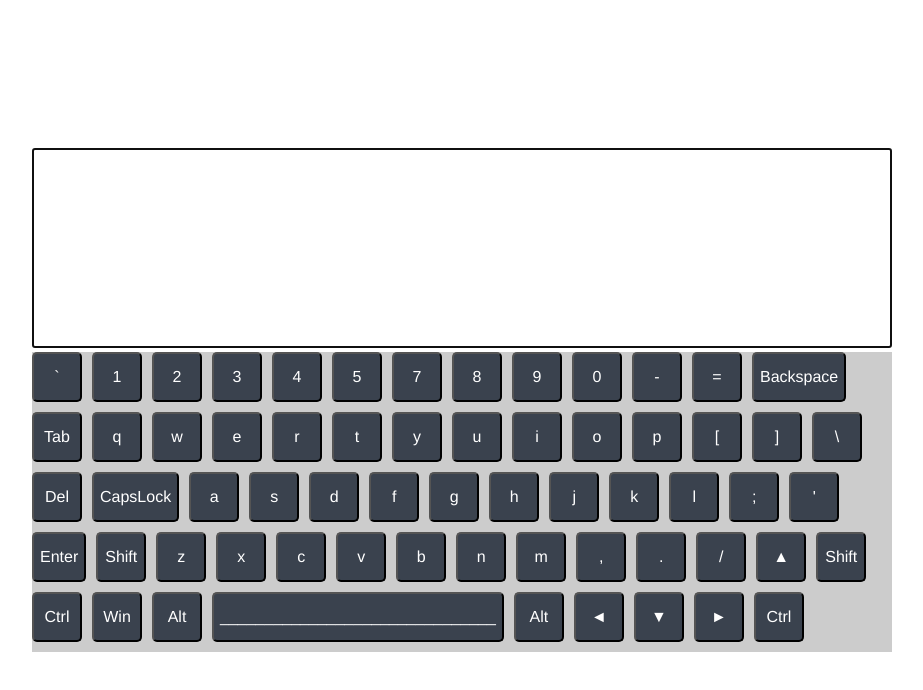
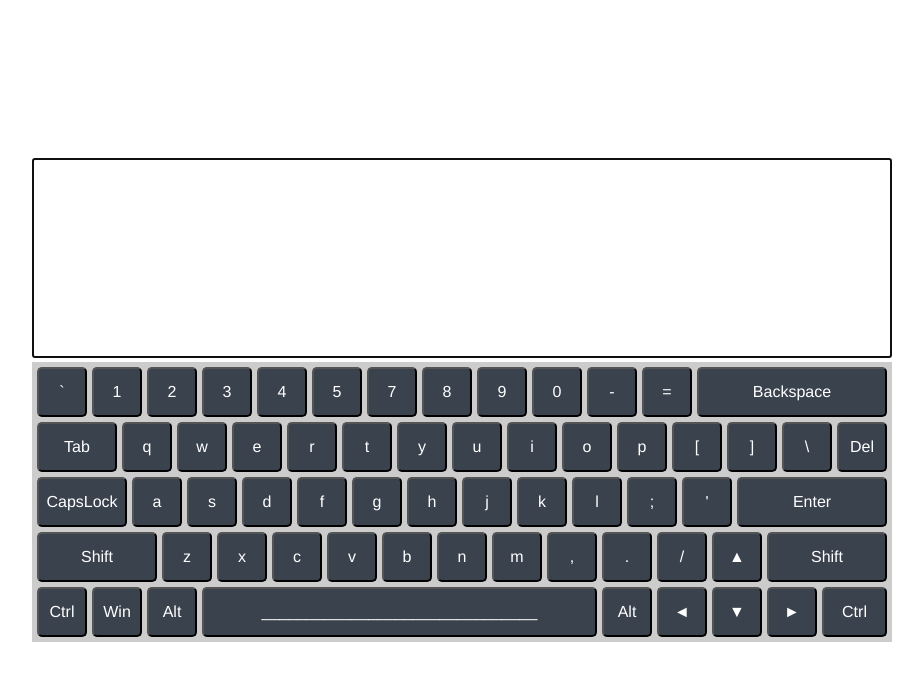
Before and after one commit to bendevman/virtual-keyboard, a website built with webpack: page src/index.html in a window 1280 px wide. Shown: the whole page, without its empty margins (178-1101 px from the left). Built offline with nearby package versions, Linux system fonts and the light colour scheme.

Commit message:
feat: add capsLock,shifting of keys & some styling

```diff
--- a/src/components/app/app.js
+++ b/src/components/app/app.js
@@ -15,11 +15,25 @@ export default class App {
     const { keyboard } = keyboardObj;
     this.app.appendChild(keyboard);
     const buttons = keyboard.querySelectorAll('.key__button');
+    const letters = keyboard.querySelectorAll('[data-key-code*="Key"]');
     let capsMode = false;
 
+    function keyActivator(btns, shift = false) {
+      btns.forEach((btn) => {
+        const btnValus = btn.querySelectorAll('.key__value');
+        btnValus.forEach((value) => {
+          value.classList.remove('key__value_active');
+        });
+        if (shift) {
+          btn.querySelector('.key__value-en-shift').classList.add('key__value_active');
+        } else {
+          btn.querySelector('.key__value-en-default').classList.add('key__value_active');
+        }
+      });
+    }
     function keyHandler(keyItem, event) {
       if (keyItem.code === 'ShiftLeft' || keyItem.code === 'ShiftRight') {
-        //
+        keyActivator(buttons, event.shiftKey);
       } else if (event.shiftKey) {
         inputAreaObj.setValue(keyItem.key.en.shift);
       } else if (keyItem.code === 'ControlLeft' || keyItem.code === 'ControlRight') {
@@ -30,6 +44,7 @@ export default class App {
         //
       } else if (keyItem.code === 'CapsLock') {
         capsMode = !capsMode;
+        keyActivator(letters, capsMode);
       } else if (keyItem.code === 'Backspace') {
         //
       } else if (keyItem.code === 'Space') {
@@ -46,7 +61,9 @@ export default class App {
     window.addEventListener('keydown', (event) => {
       event.preventDefault();
       keyList.forEach((keyItem) => {
-        if (keyItem.code === event.code) { keyHandler(keyItem, event); }
+        if (keyItem.code === event.code) {
+          keyHandler(keyItem, event);
+        }
       });
       const key = keyboard.querySelector(`[data-key-code="${event.code}"]`);
       if (key) { key.classList.add('key__button_active'); }
@@ -54,12 +71,16 @@ export default class App {
 
     window.addEventListener('keyup', (event) => {
       event.preventDefault();
+      if (event.code === 'ShiftLeft' || event.code === 'ShiftRight') {
+        keyActivator(buttons, event.shiftKey);
+      }
       buttons.forEach((button) => { button.classList.remove('key__button_active'); });
     });
 
     keyboard.addEventListener('mousedown', (event) => {
       event.preventDefault();
-      const { keyCode } = event.target.dataset;
+      const btn = event.target.closest('.key__button');
+      const { keyCode } = btn.dataset;
       keyList.forEach((keyItem) => {
         if (keyItem.code === keyCode) { keyHandler(keyItem, event); }
       });
--- a/src/components/key/key.js
+++ b/src/components/key/key.js
@@ -7,7 +7,12 @@ export default class Key {
     const keyButton = document.createElement('button');
     keyButton.className = 'key__button';
     keyButton.dataset.keyCode = keyItem.code;
-    keyButton.innerText = keyItem.key.en.default;
+    const template = `
+    <span class="key__value key__value-en-default key__value_active">${keyItem.key.en.default}</span>
+    <span class="key__value key__value-en-shift">${keyItem.key.en.shift}</span>
+    <span class="key__value key__value-ru-default">${keyItem.key.ru.default}</span>
+    <span class="key__value key__value-ru-shift">${keyItem.key.ru.shift}</span>`;
+    keyButton.innerHTML = template;
     this.key.appendChild(keyButton);
   }
 
--- a/src/components/key/key.scss
+++ b/src/components/key/key.scss
@@ -26,6 +26,7 @@
     color: #fff;
     transition: 0.2s;
     border-radius: 5px;
+    padding: 5;
     &_ather {
       background: #1c232e;
       color: #808080;
@@ -38,5 +39,29 @@
       background: #5571ee;
       color: #808080;
     }
+    &[data-key-code="Space"] {
+      min-width: 395px;
+    }
+    &[data-key-code="Backspace"] {
+      min-width: 190px;
+    }
+    &[data-key-code="Tab"] {
+      min-width: 80px;
+    }
+    &[data-key-code="CapsLock"] {
+      min-width: 90px;
+    }
+    &[data-key-code="Enter"] {
+      min-width: 150px;
+    }
+    &[data-key-code="ShiftLeft"] {
+      min-width: 120px;
+    }
+    &[data-key-code="ShiftRight"] {
+      min-width: 120px;
+    }
+    &[data-key-code="ControlRight"] {
+      min-width: 65px;
+    }
   }
 }
--- a/src/components/keyboard/keyboard.scss
+++ b/src/components/keyboard/keyboard.scss
@@ -1,10 +1,12 @@
 .keyboard {
   width: 100%;
-  min-height: 300px;
+  min-height: 270px;
   background: #ccc;
+  overflow: hidden;
   &__list {
     display: flex;
     flex-wrap: wrap;
-    gap: 10px;
+    gap: 5px;
+    padding: 5px;
   }
 }
```
